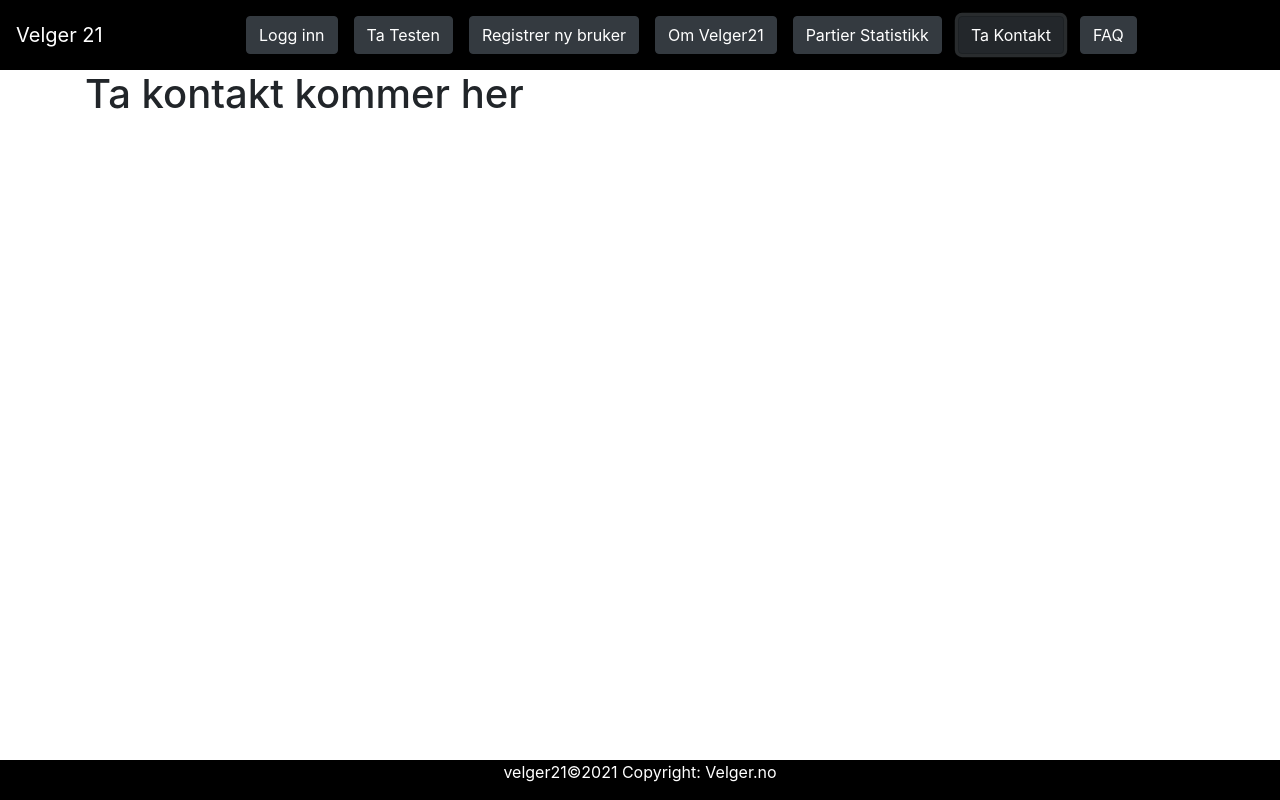
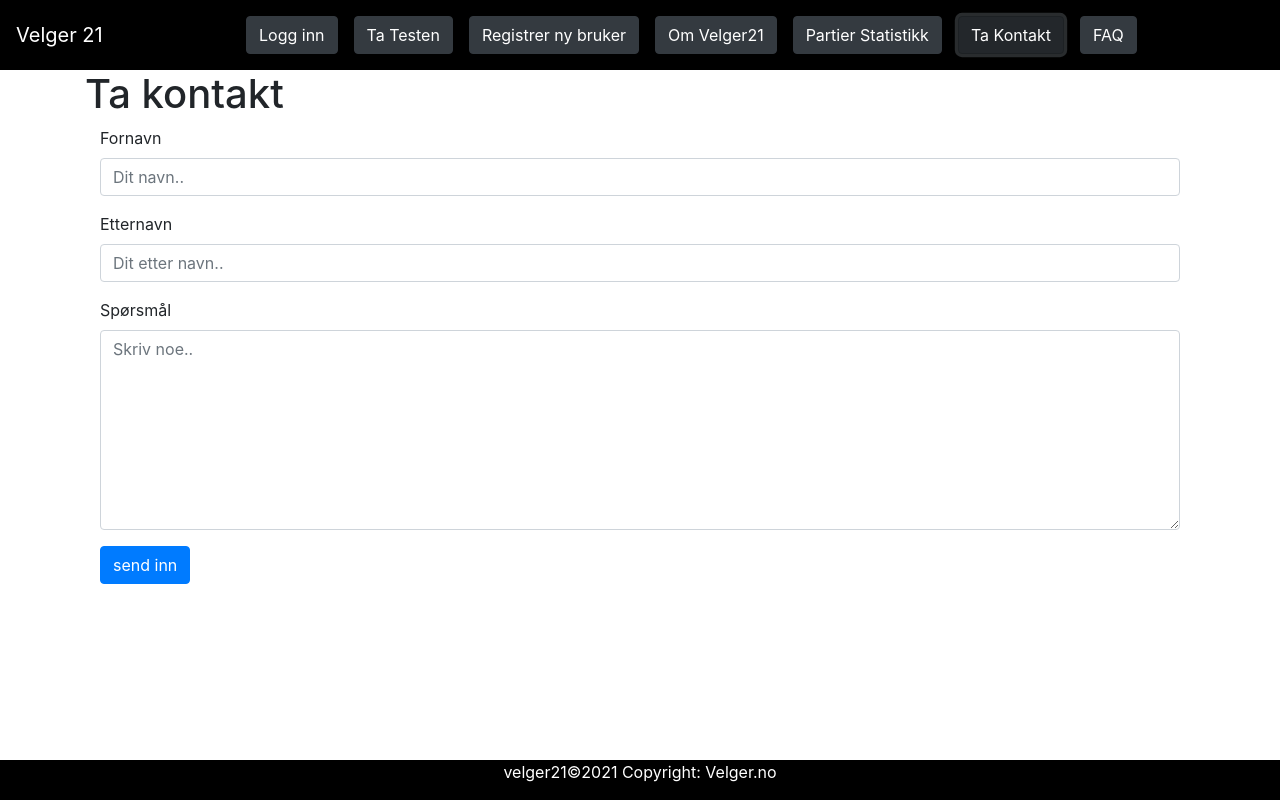
Before and after one commit to Harithelamin/velger21, an Angular app in the folder velgerguideClient/: page / in a window 1280 px wide. Both pictures are taken after a click on the button "Ta Kontakt". Built offline with nearby package versions, Linux system fonts and the light colour scheme; what ng2-charts would draw is missing.

Commit message:
Html for kontakt skjema opprettet

```diff
--- a/velgerguideClient/src/app/app.component.html
+++ b/velgerguideClient/src/app/app.component.html
@@ -66,7 +66,7 @@
       <label for = "username" >Brukernavn</label>
       <input type="text"  class="form-control" name="username" id="username" [(ngModel)]="formLogin.username"
              required #username="ngModel"/>
-      <div class = "alert alert-danger" role="alert" *ngIf="f.submitted && username.invalid"> Username is required! </div>
+      <div class = "alert alert-danger" role="alert" *ngIf="f.submitted && username.invalid"> Brukernavn kreves! </div>
     </div>
 
     <div class="form-group">
@@ -74,8 +74,8 @@
       <input type="password" class="form-control" name="password" id="password" [(ngModel)]="formLogin.password"
              required minlength="4"#password="ngModel"/>
       <div class="alert alert-danger" role="alert"  *ngIf="f.submitted && password.invalid" >
-      <div *ngIf="password.errors.required">Password is required</div>
-      <div *ngIf="password.errors.minlength">Password must be 4 characters</div>
+      <div *ngIf="password.errors.required">passord kreves</div>
+      <div *ngIf="password.errors.minlength">passord må bestå av 4 tegn eller mer</div>
     </div>
     </div>
     <div class="form-group">
@@ -118,8 +118,8 @@
      <label for="email">* E-post</label>
      <input type="email" class="form-control" name="email" id="email" [(ngModel)]="formRegisterUser.email" required email #email="ngModel"/>
      <div class="alert-danger" *ngIf="f.submitted && email.invalid">
-       <div *ngIf="email.errors.required">Email is required</div>
-       <div *ngIf="email.errors.email">Email must be a valid email address</div>
+       <div *ngIf="email.errors.required">E-post er påkrevd</div>
+       <div *ngIf="email.errors.email">E-post må være en gyldig epost addresse</div>
      </div>
    </div>
 
@@ -127,7 +127,7 @@
      <label for="password">* Passord</label>
      <input type="password" class="form-control" name="password" [(ngModel)]="formRegisterUser.password" required minlength="4"  maxlength="4" #password="ngModel"/>
      <div class="alert-danger" *ngIf="f.submitted && password.invalid">
-       <div *ngIf="password.errors.required">Password is required</div>
+       <div *ngIf="password.errors.required">passord er påkrevd</div>
        <div *ngIf="password.errors.minlength">Password must be 4 characters</div>
        <div *ngIf="password.errors.minlength">Password must be 4 characters</div>
      </div>
@@ -138,7 +138,7 @@
     <input type="password" class="form-control" name="confirmPassword" id="confirmPassword" [(ngModel)]="formRegisterUser.confirmPassword" required minlength="4"  maxlength="4" required
     appEqualValidator='password' #confirmPassword="ngModel"/>
     <div class="alert-danger" *ngIf="f.submitted && confirmPassword.invalid">
-      <div *ngIf="confirmPassword.errors.required">ConfirmPassword is required</div>
+      <div *ngIf="confirmPassword.errors.required">Bekreft passoed er påkrevd</div>
       <div *ngIf="confirmPassword.errors.maxlength">ConfirmPassword must be 4 characters</div>
       <div *ngIf="confirmPassword.errors.minlength">ConfirmPassword must be 4 characters</div>
       <div *ngIf="confirmPassword.errors?.validateEqual">Password Mismatch</div>
@@ -200,8 +200,24 @@
 
 <!--Ta kontakt-->
 <div id="contact" class="container" *ngIf="showContact">
-<!--contact content her-->
-  <h1>Ta kontakt kommer her</h1>
+  <h1>Ta kontakt</h1>
+  <div class="container">
+    <form name="formContact">
+      <div class="form-group" >
+        <label for="fname">Fornavn</label>
+        <input class="form-control" type="text" id="fname" name="firstname" placeholder="Dit navn..">
+      </div>
+      <div class="form-group" >
+        <label for="lname">Etternavn</label>
+        <input class="form-control" type="text" id="lname" name="lastname" placeholder="Dit etter navn..">
+      </div>
+      <div class="form-group" >
+      <label for="subject">Spørsmål</label>
+      <textarea class="form-control" id="subject" name="subject" placeholder="Skriv noe.." style="height:200px"></textarea>
+      </div>
+      <button class="btn btn-primary btn-group-lg " > send inn</button>
+    </form>
+  </div>
 </div>
 
 <!--FAQ-->
```
